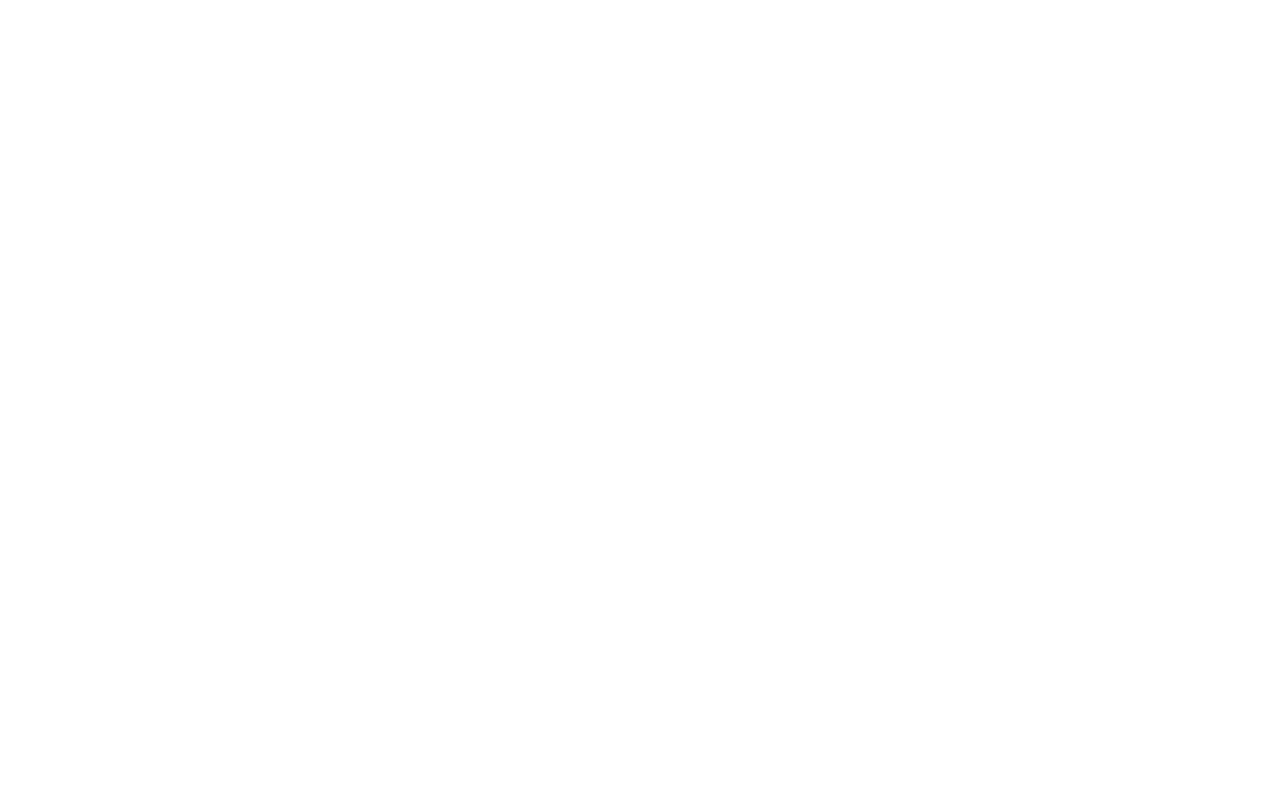
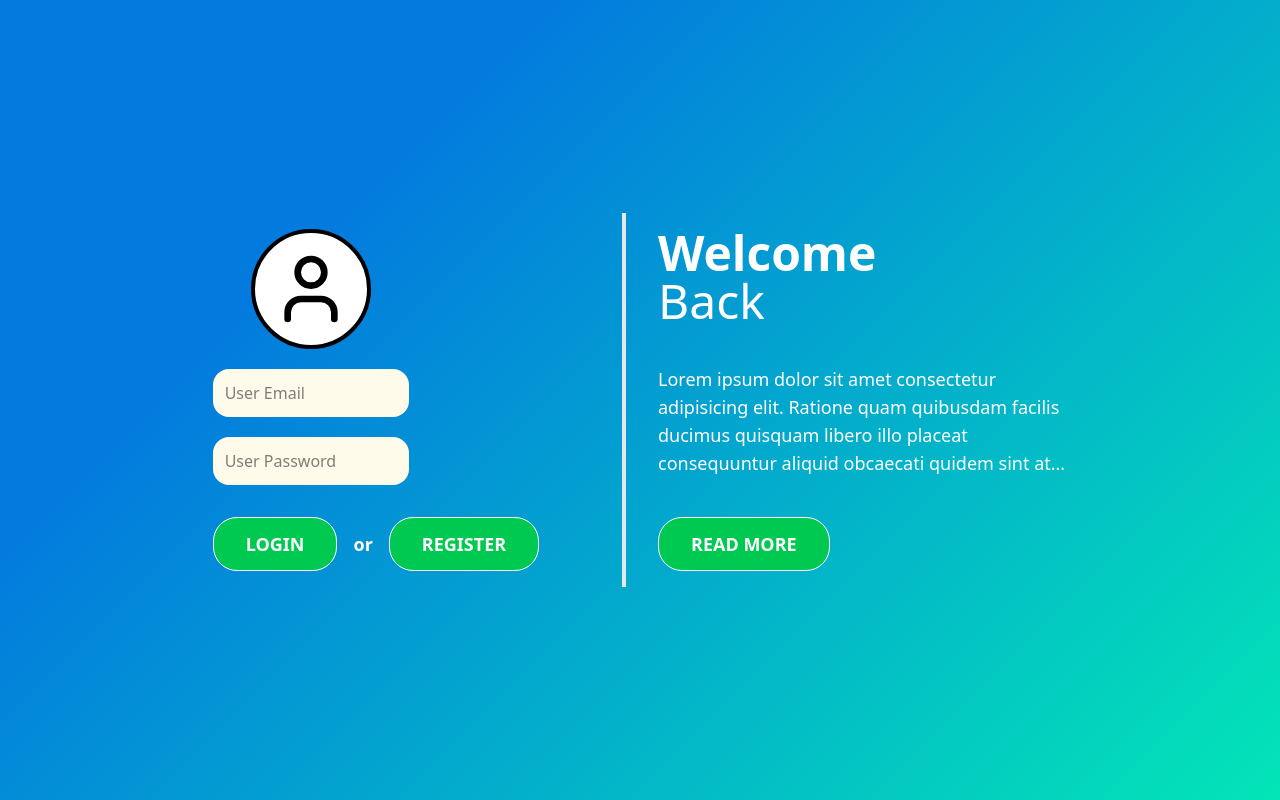
Before and after one commit to ranjan7586/Expense-Tracker-v2, a React (Vite) app in the folder Expense/: page /login in a window 1280 px wide. Before the commit this address had no page. Built offline with nearby package versions, Linux system fonts and the light colour scheme.

Commit message:
login page done

```diff
--- a/Expense/src/App.tsx
+++ b/Expense/src/App.tsx
@@ -1,10 +1,17 @@
-import './App.css'
-import Router from './Router'
+import './App.css';
+import Router from './Router';
+import { ToastContainer } from 'react-toastify';
+import { LoaderProvider } from './Contexts/LoaderContext';
+
+
 
 function App() {
   return (
     <>
-      <Router/>
+      <ToastContainer />
+      <LoaderProvider>
+        <Router />
+      </LoaderProvider>
     </>
   )
 }
--- /dev/null
+++ b/Expense/src/Axios/axiosAuth.ts
@@ -0,0 +1,25 @@
+import axios from "axios";
+
+const axiosAuth = axios.create(
+    {
+        baseURL: import.meta.env.VITE_API_URL,
+        headers: {
+            'Content-Type': 'application/json'
+        }
+    }
+)
+
+axiosAuth.interceptors.request.use(
+    (config) => {
+        const token = localStorage.getItem('accessToken');
+        if (token) {
+            config.headers.Authorization = `Bearer ${token}`;
+        }
+        return config;
+    },
+    (error) => {
+        return Promise.reject(error);
+    }
+)
+
+export default axiosAuth
--- /dev/null
+++ b/Expense/src/Components/GlobalLoader.tsx
@@ -0,0 +1,12 @@
+// src/components/GlobalLoader.tsx
+import React from 'react';
+
+const GlobalLoader: React.FC = () => {
+    return (
+        <div className="fixed inset-0 z-50 flex items-center justify-center bg-[#4b6ded]/30 backdrop-blur-sm">
+            <div className="w-16 h-16 border-4 border-[#00e1c3] border-t-transparent rounded-full animate-spin"></div>
+        </div>
+    );
+};
+
+export default GlobalLoader;
--- /dev/null
+++ b/Expense/src/Contexts/LoaderContext.tsx
@@ -0,0 +1,24 @@
+import React, { createContext } from 'react'
+import GlobalLoader from '../Components/GlobalLoader'
+
+type Props = {
+    children: React.ReactNode
+}
+
+const LoaderContext = createContext({
+    loading: false,
+    setLoading: (_: boolean) => { }
+})
+
+export const LoaderProvider: React.FC<Props> = ({ children }) => {
+    const [loading, setLoading] = React.useState(false);
+    return (
+        <LoaderContext.Provider value={{ loading, setLoading }}>
+            {children}
+            {loading && <GlobalLoader />}
+        </LoaderContext.Provider>
+    )
+}
+
+
+export const useLoader = () => React.useContext(LoaderContext);
--- /dev/null
+++ b/Expense/src/Pages/Home.tsx
@@ -0,0 +1,11 @@
+import React from 'react'
+
+type Props = {}
+
+const Home: React.FC<Props> = (props: Props) => {
+    return (
+        <div>Home</div>
+    )
+}
+
+export default Home
--- a/Expense/src/Pages/Login.tsx
+++ b/Expense/src/Pages/Login.tsx
@@ -1,19 +1,45 @@
 import React from 'react'
 import { useFormik } from 'formik'
 import { User } from 'lucide-react'
+import { toast } from 'react-toastify'
 import Email from '../InputFields/Email'
+import axiosAuth from '../Axios/axiosAuth'
 import Password from '../InputFields/Password'
-
+import { useNavigate } from 'react-router-dom'
+import { loginSchema } from '../Validations/loginform'
+import { useLoader } from '../Contexts/LoaderContext';
 type Props = {}
-
 const Login: React.FC<Props> = (props: Props) => {
+    const navigate = useNavigate();
+    const { setLoading } = useLoader();
     const formik = useFormik({
         initialValues: {
             email: '',
             password: ''
         },
-        onSubmit: (values) => { alert(JSON.stringify(values)) }
+        validationSchema: loginSchema,
+        onSubmit: async (values) => {
+            try {
+                setLoading(true);
+                const { data } = await axiosAuth.post(`/login`, values);
+                if (data?.user) {
+                    toast.success(data?.message);
+                    data?.token && localStorage.setItem('accessToken', data?.token);
+                    navigate('/');
+                    return;
+                }
+            } catch (error: any) {
+                console.log(error);
+                toast.error(error?.response?.data?.error || 'Login failed');
+            } finally {
+                setLoading(false); // ✅ ensures loader is always stopped
+            }
+
+        }
     });
+
+
+
     return (
         <div className="login_container_main min-h-screen flex flex-col justify-center">
             <div className="login_inner_containe">
@@ -26,12 +52,14 @@ const Login: React.FC<Props> = (props: Props) => {
                             <form onSubmit={formik.handleSubmit}>
                                 <div className="form-group mt-5">
                                     <Email chnageFunc={formik.handleChange} placeHolder='User Email' className='p-3 w-1/3 rounded-2xl bg-amber-50' />
+                                    <p className="mt-3 text-teal-300 font-bold">{formik.errors.email}</p>
                                 </div>
                                 <div className="form-group mt-5">
                                     <Password chnageFunc={formik.handleChange} placeHolder='User Password' className='p-3 w-1/3 rounded-2xl bg-amber-50' />
+                                    <p className='mt-3 text-teal-300 font-bold'>{formik.errors.password}</p>
                                 </div>
                                 <div className="flex w-1/3 m-auto justify-between mt-8 gap-4">
-                                    <button type="submit" className="flex-1 border bg-green-500 uppercase rounded-3xl px-8 py-3 text-lg font-bold text-white">
+                                    <button type="submit" className="flex-1 border bg-green-500 uppercase rounded-3xl px-8 py-3 text-lg font-bold text-white cursor-pointer">
                                         Login
                                     </button>
                                     <p className="self-center text-white font-bold text-lg">or</p>
--- a/Expense/src/Router.tsx
+++ b/Expense/src/Router.tsx
@@ -1,3 +1,4 @@
+import Home from './Pages/Home'
 import Login from './Pages/Login'
 import { BrowserRouter, Route, Routes } from 'react-router-dom'
 
@@ -6,7 +7,8 @@ const Router: React.FC = () => {
     return (
         <BrowserRouter>
             <Routes>
-                <Route path='/' element={<Login />} />
+                <Route path='/' element={<Home />} />
+                <Route path='/login' element={<Login />} />
             </Routes>
         </BrowserRouter>
     )
--- /dev/null
+++ b/Expense/src/Validations/loginform.ts
@@ -0,0 +1,6 @@
+import * as Yup from 'yup';
+
+export const loginSchema = Yup.object().shape({
+    email: Yup.string().email('Invalid email').required('Email is required'),
+    password: Yup.string().required('Password is required'),
+});
```
Also changed, not shown: 1 other file (tests, documents, lock files or other folders).
